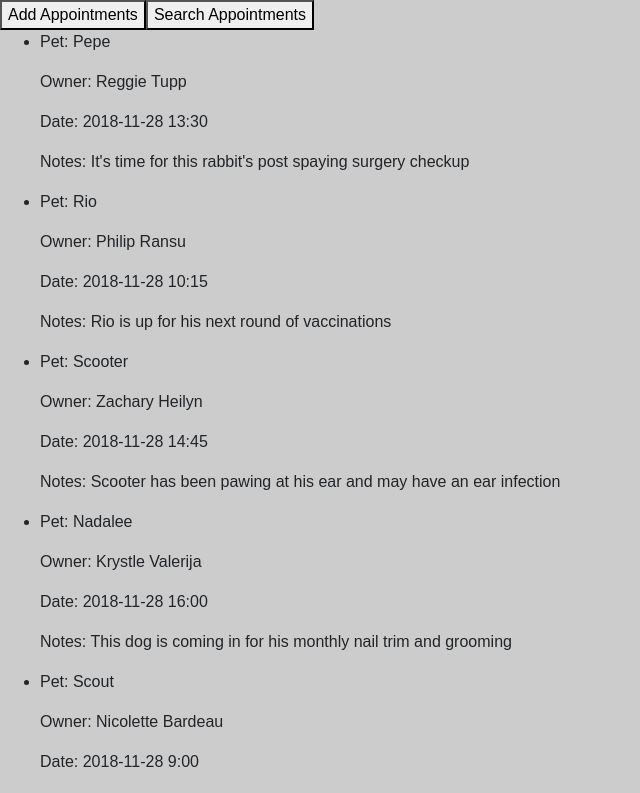
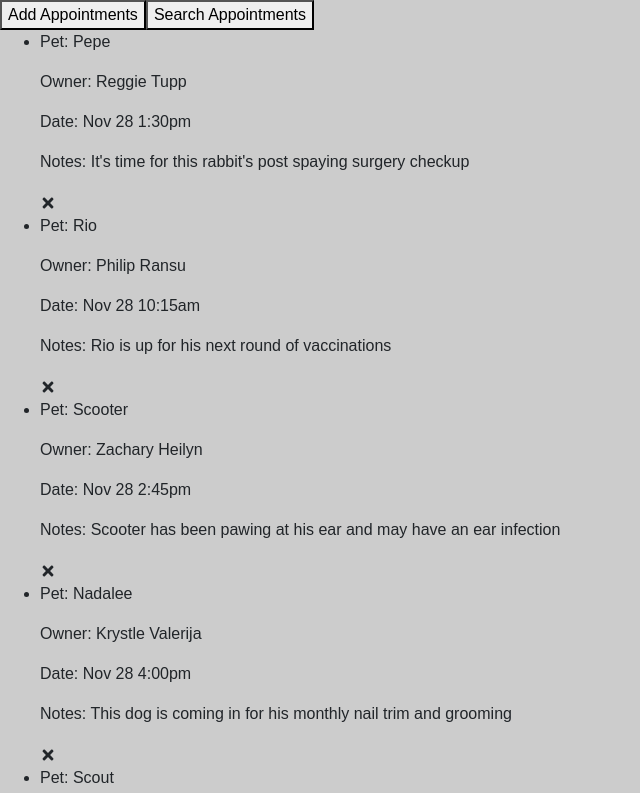
Before and after one commit to mich-cook/linkedin-learning-workalongs, a React (Create React App) app in the folder 808689-react-interface/: page / in a window 1280 px wide. Shown: the top 793 px of the page, without its empty margins (0-640 px from the left). Built offline with nearby package versions, Linux system fonts and the light colour scheme.

Commit message:
use react-icons to add delete button to appointment list and format time into more user-friendly version

```diff
--- a/808689-react-interface/src/components/ListAppointments.js
+++ b/808689-react-interface/src/components/ListAppointments.js
@@ -1,4 +1,6 @@
 import React, { Component } from 'react';
+import { FaTimes } from 'react-icons/fa';
+import Moment from 'react-moment';
 
 export default class ListAppointments extends Component {
   render() {
@@ -8,8 +10,9 @@
         <li key={appointment.id}>
           <p>Pet: {appointment.petName}</p>
           <p>Owner: {appointment.ownerName}</p>
-          <p>Date: {appointment.aptDate}</p>
+          <p>Date: <Moment date={appointment.aptDate} parse="YYYY-MM-DD hh:mm" format="MMM D h:mma" /></p>
           <p>Notes: {appointment.aptNotes}</p>
+          <FaTimes />
         </li>
       ))};
       </ul>
```
